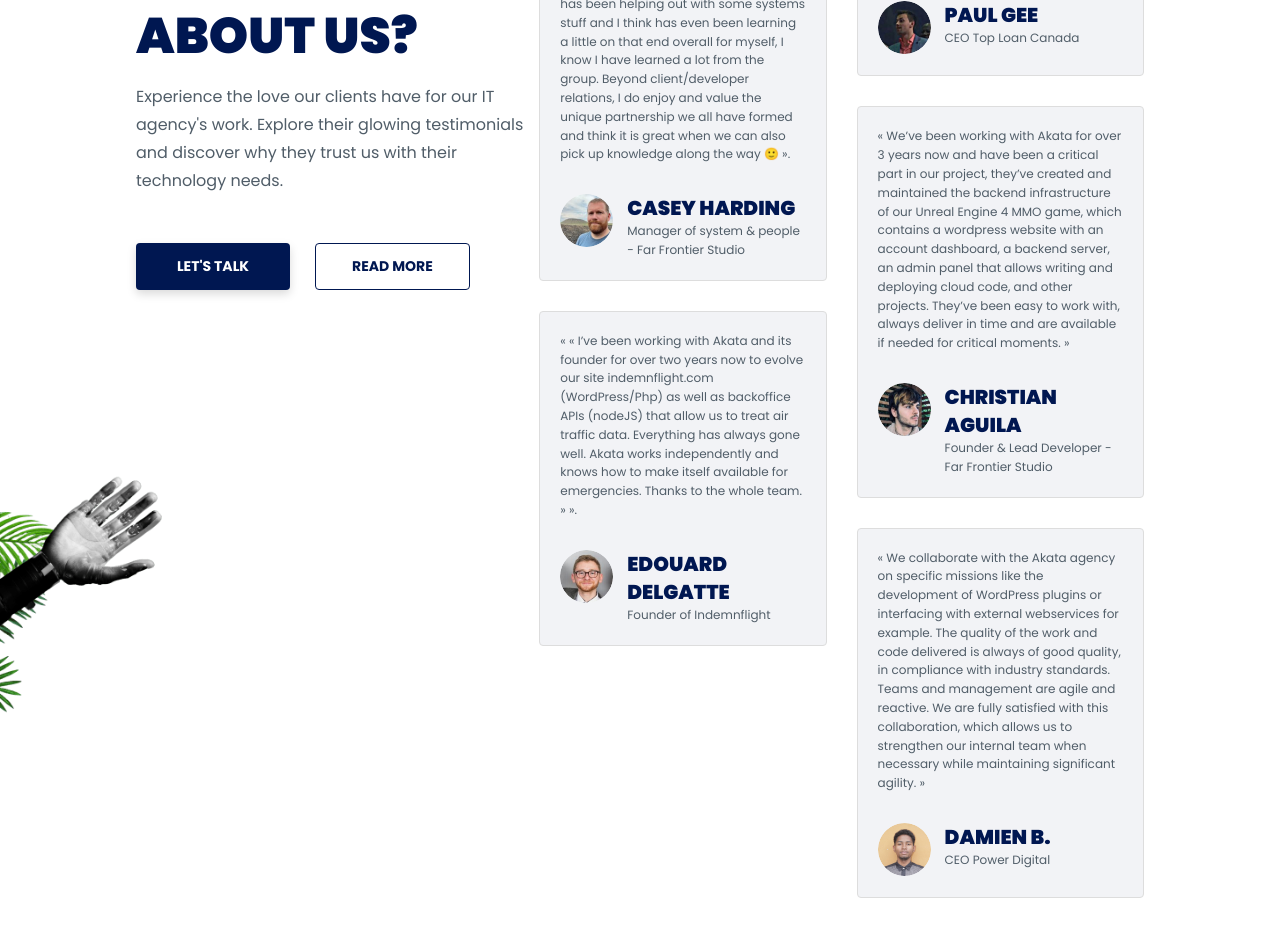
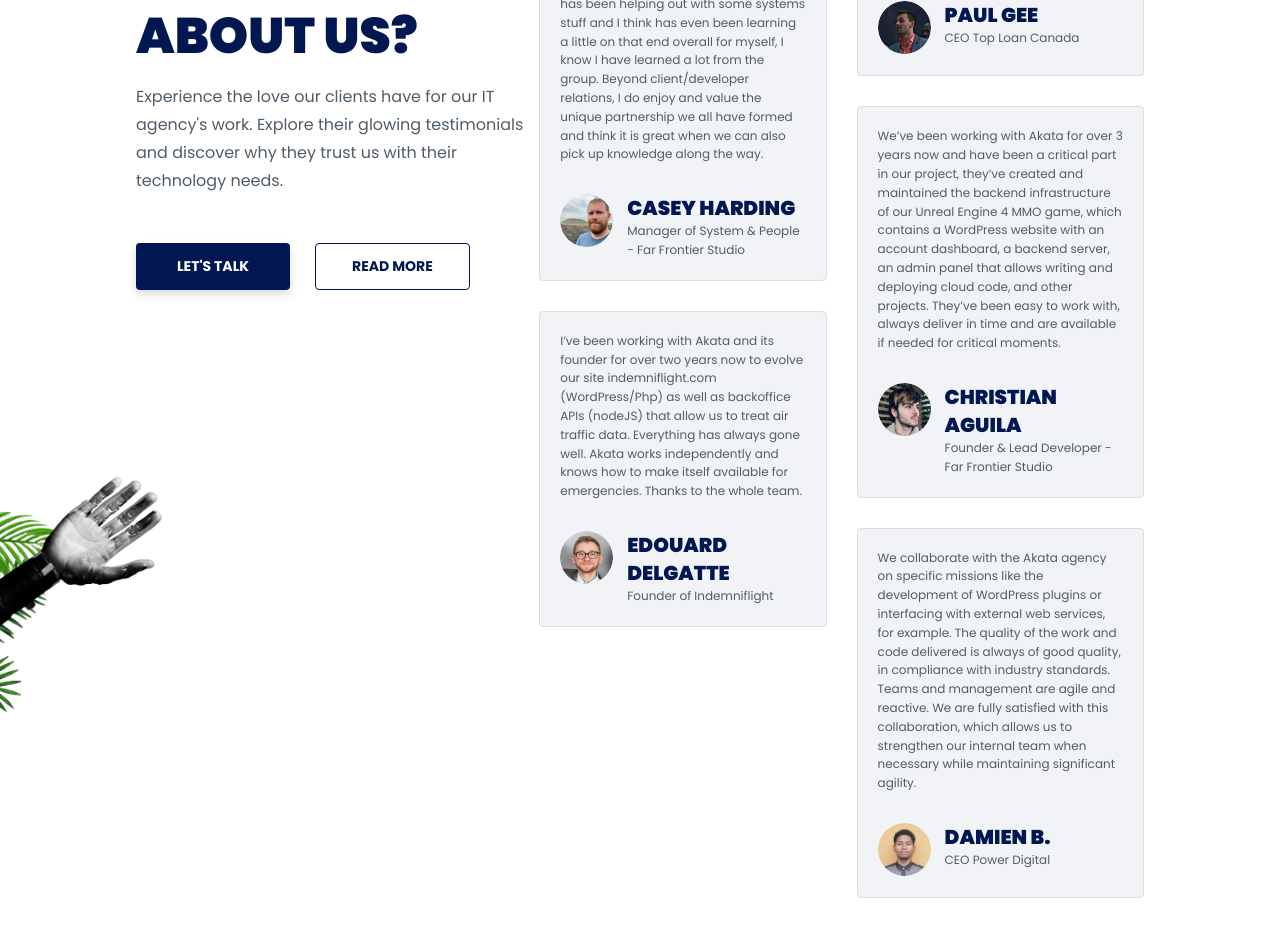
Before and after one commit to maxime-dot/website3, a Next.js app: page / in a window 1280 px wide. Shown: the part 1120-2056 px from the top of the page. Built offline with nearby package versions, Linux system fonts and the light colour scheme.

Commit message:
refactor: change testimonail as json data

```diff
--- a/src/app/components/sections/testimonial/Testimonial.tsx
+++ b/src/app/components/sections/testimonial/Testimonial.tsx
@@ -3,6 +3,12 @@ import React, { useState } from "react";
 import dynamic from "next/dynamic";
 import Image from "next/image";
 import "./testimonial.scss";
+
+// data
+import testimonials from "../../../data/testimonials.json";
+import { TestimonialDataType } from "../../../types/testimonial.type";
+
+// components
 import Button from "../../button/normal/Button";
 import ButtonOutline from "../../button/outline/ButtonOutline";
 import LoadingModal from "../../modal-lets-talk/LoadingModal";
@@ -16,51 +22,6 @@ const ModalLetsTalk = dynamic(
   }
 );
 
-const testimonialData = [
-  {
-    name: "casey harding",
-    post: "Manager of system & people - Far Frontier Studio",
-    profile: "/images/customer/casey-harding.png",
-    testimonials:
-      "« We greatly appreciate having you all with us as well. We all seem to not only work well together which is important, but any of our requests, your group jumps right in without hesitation. Pety has been helping out with some systems stuff and I think has even been learning a little on that end overall for myself, I know I have learned a lot from the group. Beyond client/developer relations, I do enjoy and value the unique partnership we all have formed and think it is great when we can also pick up knowledge along the way 🙂 ».",
-  },
-  {
-    name: "EDOUARD DELGATTE",
-    post: "Founder of Indemnflight",
-    profile: "/images/customer/edouward-delegate.png",
-    testimonials:
-      "« « I’ve been working with Akata and its founder for over two years now to evolve our site indemnflight.com (WordPress/Php) as well as backoffice APIs (nodeJS) that allow us to treat air traffic data. Everything has always gone well. Akata works independently and knows how to make itself available for emergencies. Thanks to the whole team. » ».",
-  },
-  {
-    name: "PAUL GEE",
-    post: "CEO Top Loan Canada",
-    profile: "/images/customer/paul-gee.png",
-    testimonials:
-      "« I had a great experience working with Bodge and his team. For the budget that was provided, the value was great, and most importantly I felt ongoing communication from him and his team as they were providing updates & making adjustments when necessary. Thanks guys!».",
-  },
-  {
-    name: "CHRISTIAN AGUILA",
-    post: "Founder & Lead Developer - Far Frontier Studio",
-    profile: "/images/customer/christian-aguila.png",
-    testimonials:
-      "« We’ve been working with Akata for over 3 years now and have been a critical part in our project, they’ve created and maintained the backend infrastructure of our Unreal Engine 4 MMO game, which contains a wordpress website with an account dashboard, a backend server, an admin panel that allows writing and deploying cloud code, and other projects. They’ve been easy to work with, always deliver in time and are available if needed for critical moments. »",
-  },
-  {
-    name: "DAMIEN B.",
-    post: "CEO Power Digital",
-    profile: "/images/customer/damine-b.png",
-    testimonials:
-      "« We collaborate with the Akata agency on specific missions like the development of WordPress plugins or interfacing with external webservices for example. The quality of the work and code delivered is always of good quality, in compliance with industry standards. Teams and management are agile and reactive. We are fully satisfied with this collaboration, which allows us to strengthen our internal team when necessary while maintaining significant agility. »",
-  },
-];
-
-interface TestimonialData {
-  name: string;
-  post: string;
-  profile: string;
-  testimonials: string;
-}
-
 const Testimonial: React.FC = () => {
   const [openModal, setOpenModal] = useState(false);
   const [openSlider, setOpenSlider] = useState(false);
@@ -72,7 +33,7 @@ const Testimonial: React.FC = () => {
     setOpenModal(false);
   };
 
-  const handleOpenSlider = (data: TestimonialData) => {
+  const handleOpenSlider = (data: TestimonialDataType) => {
     setOpenSlider(true);
     console.log(data);
   };
@@ -109,9 +70,9 @@ const Testimonial: React.FC = () => {
           </div>
 
           <div className="card-slides">
-            {testimonialData.map((testimonial, index) => (
+            {testimonials.map((testimonial: TestimonialDataType) => (
               <TestimonialCard
-                key={index}
+                key={`testimonail-${testimonial.id}`}
                 name={testimonial.name}
                 post={testimonial.post}
                 profile={testimonial.profile}
@@ -138,10 +99,12 @@ const Testimonial: React.FC = () => {
         </div>
         <div className="testimonial-customer d-flex">
           <div className="card-container d-flex flex-col">
-            {testimonialData.slice(0, 2).map((testimonial, index) => (
+            {testimonials
+              .slice(0, 2)
+              .map((testimonial: TestimonialDataType) => (
                 <TestimonialCard
                   onClick={() => handleOpenSlider(testimonial)}
-                key={index}
+                  key={`testimonial-${testimonial.id}`}
                   name={testimonial.name}
                   post={testimonial.post}
                   profile={testimonial.profile}
@@ -150,10 +113,12 @@ const Testimonial: React.FC = () => {
               ))}
           </div>
           <div className="card-container d-flex flex-col">
-            {testimonialData.slice(2, 5).map((testimonial, index) => (
+            {testimonials
+              .slice(2, 5)
+              .map((testimonial: TestimonialDataType) => (
                 <TestimonialCard
                   onClick={() => handleOpenSlider(testimonial)}
-                key={index}
+                  key={`"testimonial-"${testimonial.id}`}
                   name={testimonial.name}
                   post={testimonial.post}
                   profile={testimonial.profile}
--- /dev/null
+++ b/src/app/data/testimonials.json
@@ -0,0 +1,37 @@
+[
+    {
+      "id": "4f8cc558-9a38-4f4e-830b-444e20048b12",
+      "name": "Casey Harding",
+      "post": "Manager of System & People - Far Frontier Studio",
+      "profile": "/images/customer/casey-harding.png",
+      "testimonials": "We greatly appreciate having you all with us as well. We all seem to not only work well together which is important, but any of our requests, your group jumps right in without hesitation. Pety has been helping out with some systems stuff and I think has even been learning a little on that end overall for myself, I know I have learned a lot from the group. Beyond client/developer relations, I do enjoy and value the unique partnership we all have formed and think it is great when we can also pick up knowledge along the way."
+    },
+    {
+      "id": "b89f475f-82b7-49cb-aede-1c779c10aebf",
+      "name": "Edouard Delgatte",
+      "post": "Founder of Indemniflight",
+      "profile": "/images/customer/edouward-delegate.png",
+      "testimonials": "I’ve been working with Akata and its founder for over two years now to evolve our site indemniflight.com (WordPress/Php) as well as backoffice APIs (nodeJS) that allow us to treat air traffic data. Everything has always gone well. Akata works independently and knows how to make itself available for emergencies. Thanks to the whole team."
+    },
+    {
+      "id": "a647865a-2a7f-475c-bbce-ee6c9da1b483",
+      "name": "Paul Gee",
+      "post": "CEO Top Loan Canada",
+      "profile": "/images/customer/paul-gee.png",
+      "testimonials": "I had a great experience working with Bodge and his team. For the budget that was provided, the value was great, and most importantly I felt ongoing communication from him and his team as they were providing updates & making adjustments when necessary. Thanks guys!"
+    },
+    {
+      "id": "c20e2e83-0171-45f0-9de1-470b610d65c0",
+      "name": "Christian Aguila",
+      "post": "Founder & Lead Developer - Far Frontier Studio",
+      "profile": "/images/customer/christian-aguila.png",
+      "testimonials": "We’ve been working with Akata for over 3 years now and have been a critical part in our project, they’ve created and maintained the backend infrastructure of our Unreal Engine 4 MMO game, which contains a WordPress website with an account dashboard, a backend server, an admin panel that allows writing and deploying cloud code, and other projects. They’ve been easy to work with, always deliver in time and are available if needed for critical moments."
+    },
+    {
+      "id": "28ac4640-d3cd-4821-89ab-9c32eb801d3f",
+      "name": "Damien B.",
+      "post": "CEO Power Digital",
+      "profile": "/images/customer/damine-b.png",
+      "testimonials": "We collaborate with the Akata agency on specific missions like the development of WordPress plugins or interfacing with external web services, for example. The quality of the work and code delivered is always of good quality, in compliance with industry standards. Teams and management are agile and reactive. We are fully satisfied with this collaboration, which allows us to strengthen our internal team when necessary while maintaining significant agility."
+    }
+  ]
```
Also changed, not shown: src/app/types/testimonial.type.ts (added, +7 -0 lines), src/app/types/navlink.type.ts (renamed from src/app/types/navlink.type.tsx). Lines whose indentation alone changed are shown as unchanged.
